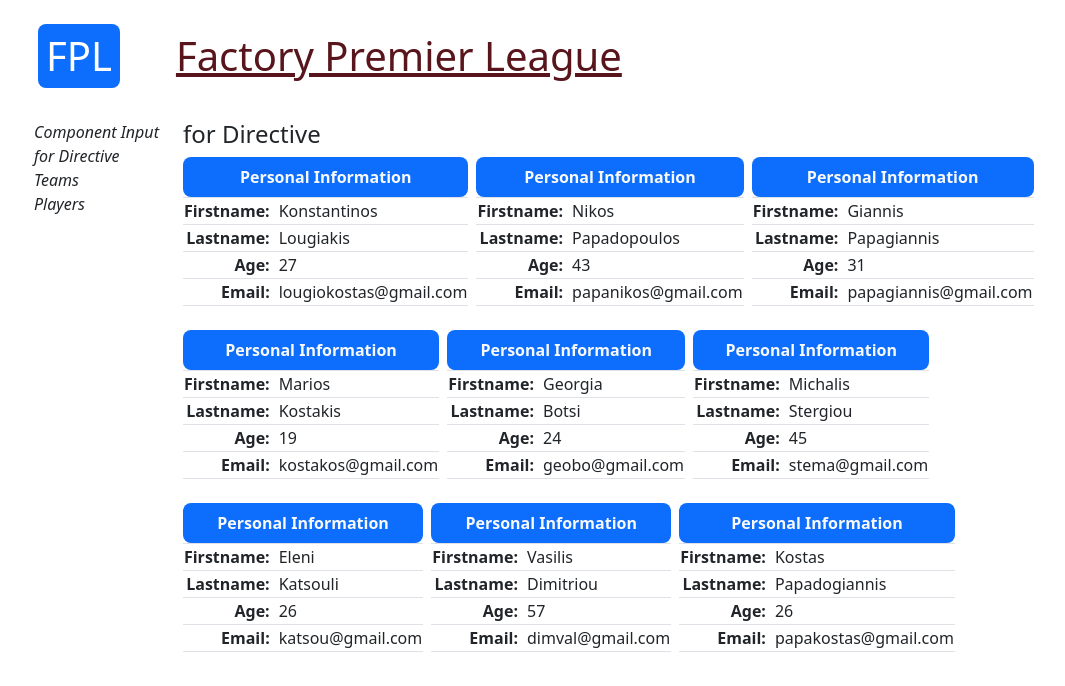
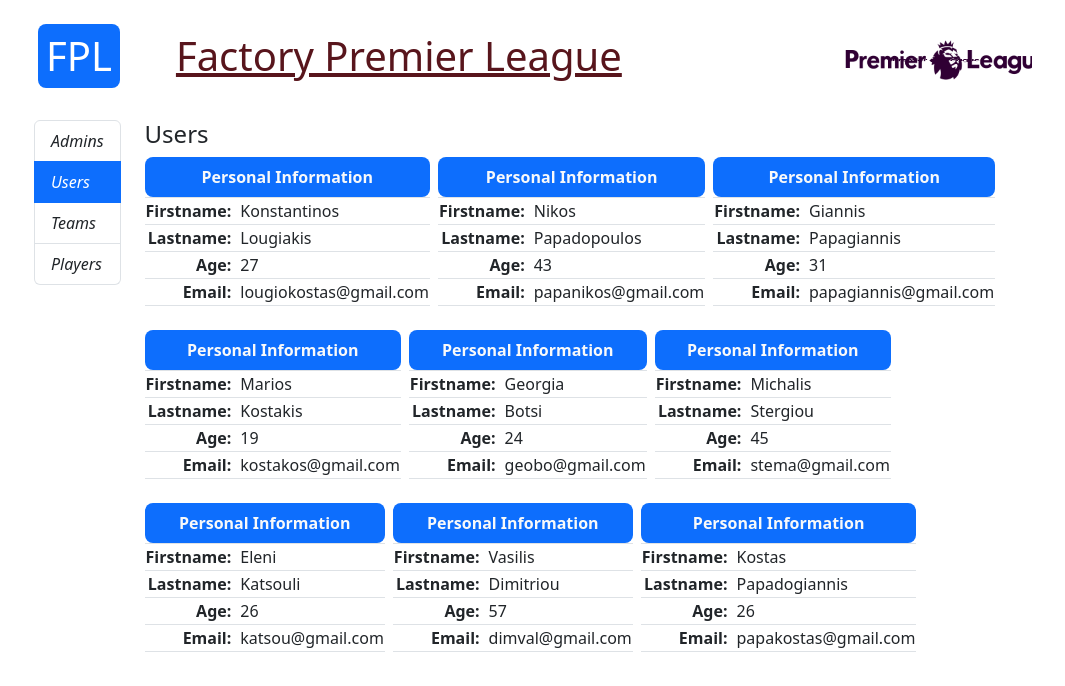
Before and after one commit to KonstantinosLougiakis/FPL--FactoryPremierLeague-, an Angular app in the folder FPLApp-Front/: page /for-directive in a window 1280 px wide. Shown: the top 686 px of the page, without its empty margins (56-1121 px from the left). Built offline with nearby package versions, Linux system fonts and the light colour scheme.

Commit message:
menu component changes

```diff
--- a/FPLApp-Front/src/app/app.component.css
+++ b/FPLApp-Front/src/app/app.component.css
@@ -0,0 +1,5 @@
+#container{
+    width: 100vh;
+    height: 100vh;
+    background-image: url('../assets/images/PremierLeague.jpg.jpg');
+}
--- a/FPLApp-Front/src/app/app.component.html
+++ b/FPLApp-Front/src/app/app.component.html
@@ -10,10 +10,7 @@
 <br>
     <div class="d-flex flex-row gap-2">
         <div class="d-flex flex-column text-nowrap bg-white p-2 fst-italic">
-            <span role="button" routerLink="component-input">Component Input</span>
-            <span role="button" routerLink="for-directive">{{ 'for' }} Directive</span>
-            <span role="button" routerLink="teams">Teams</span>
-            <span role="button" routerLink="players">Players</span>
+            <app-my-menu></app-my-menu>
         </div>
         <div class="flex-grow-1 p-2 text-nowrap">
             <router-outlet></router-outlet>
--- a/FPLApp-Front/src/app/app.component.ts
+++ b/FPLApp-Front/src/app/app.component.ts
@@ -2,11 +2,12 @@ import { Component } from '@angular/core';
 import { PersonTableComponent } from './components/person-table/person-table.component';
 import { Person } from './shared/interfaces/person';
 import { RouterLink, RouterOutlet } from '@angular/router';
+import { MyMenuComponent } from './components/my-menu/my-menu.component';
 
 @Component({
   selector: 'app-root',
   standalone: true,
-  imports: [PersonTableComponent, RouterLink, RouterOutlet],
+  imports: [RouterLink, RouterOutlet, MyMenuComponent],
   templateUrl: './app.component.html',
   styleUrl: './app.component.css'
 })
--- a/FPLApp-Front/src/app/components/component-input/component-input.component.html
+++ b/FPLApp-Front/src/app/components/component-input/component-input.component.html
@@ -1,6 +1,6 @@
-<h4>Component Input</h4>
+<h4>Admins</h4>
 
-    <div class="d-flex gap-5 text-nowrap">
+    <div class="d-flex flex-wrap gap-5">
         <app-person-table [person]="person0"></app-person-table>
-        <app-person-table [person]="person1"></app-person-table>
+        <!-- <app-person-table [person]="person1"></app-person-table> -->
     </div>
--- a/FPLApp-Front/src/app/components/for-directive/for-directive.component.html
+++ b/FPLApp-Front/src/app/components/for-directive/for-directive.component.html
@@ -1,4 +1,4 @@
-<h4>{{ 'for' }} Directive</h4>
+<h4>Users</h4>
 
     <div class="d-flex flex-wrap text-nowrap gap-2">
         @for (user of users; track user) {
--- /dev/null
+++ b/FPLApp-Front/src/app/components/my-menu/my-menu.component.html
@@ -0,0 +1,12 @@
+<!-- Bootstrap list-group menu template: -->
+
+<div class="list-group">
+    @for(entry of menu; track entry) {
+        <a class="list-group-item list-group-item-action"
+        [routerLink]="entry.routerLink"
+        [routerLinkActive]="['active']"
+        >
+            {{ entry.text }}
+        </a>
+    }
+</div>
--- /dev/null
+++ b/FPLApp-Front/src/app/components/my-menu/my-menu.component.ts
@@ -0,0 +1,19 @@
+import { Component } from '@angular/core';
+import { RouterLink, RouterLinkActive } from '@angular/router';
+import { MenuItem } from 'src/app/shared/interfaces/menu-item';
+
+@Component({
+  selector: 'app-my-menu',
+  standalone: true,
+  imports: [RouterLink, RouterLinkActive],
+  templateUrl: './my-menu.component.html',
+  styleUrl: './my-menu.component.css'
+})
+export class MyMenuComponent {
+  menu: MenuItem[] = [
+    { text: 'Admins', routerLink: 'component-input' },
+    { text: 'Users', routerLink: 'for-directive' },
+    { text: 'Teams', routerLink: 'teams' },
+    { text: 'Players', routerLink: 'players' },
+  ];
+}
--- /dev/null
+++ b/FPLApp-Front/src/app/shared/interfaces/menu-item.ts
@@ -0,0 +1,4 @@
+export interface MenuItem {
+    text: string;
+    routerLink: string;
+}
--- a/FPLApp-Front/src/index.html
+++ b/FPLApp-Front/src/index.html
@@ -8,6 +8,7 @@
   <link rel="icon" type="image/x-icon" href="favicon.ico">
 </head>
 <body>
+  <img class="logo" src="assets/images/PremierLeague.jpg.jpg">
   <app-root></app-root>
 </body>
 </html>
--- a/FPLApp-Front/src/styles.css
+++ b/FPLApp-Front/src/styles.css
@@ -1 +1,13 @@
 /* You can add global styles to this file, and also import other style files */
+.logo {
+    background-image: url('assets/images/PremierLeague.jpg.jpg');
+    position: absolute;
+    top: 0%;
+    right: 15%;
+    width: 15%;
+    height: 15%;
+    background-size: cover;
+    background-repeat: no-repeat;
+    z-index: -1;
+    padding: 50px;
+}
```
Also changed, not shown: FPLApp-Front/src/app/components/my-menu/my-menu.component.css (added), FPLApp-Front/src/assets/images/PremierLeague.jpg.jpg (added), 1 other file (tests, documents, lock files or other folders).
